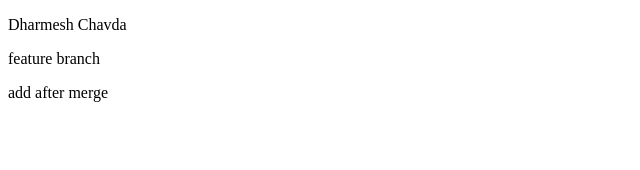
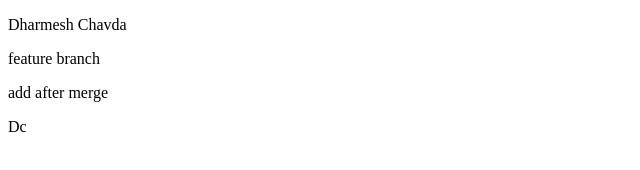
Before and after one commit to dharmesh2712/practice, a plain HTML site: page index.html in a window 1280 px wide. Shown: the full height of the page, 0-640 px from the left. Drawn offline with Linux system fonts and the light colour scheme.

Commit message:
::feature/dharmesh --DC

```diff
--- a/index.html
+++ b/index.html
@@ -10,5 +10,6 @@
     <p>Dharmesh Chavda</p>
     <p>feature branch</p>
     <p>add after merge</p>
+    <p>Dc</p>
 </body>
 </html>
```
